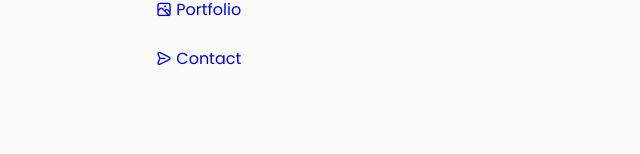
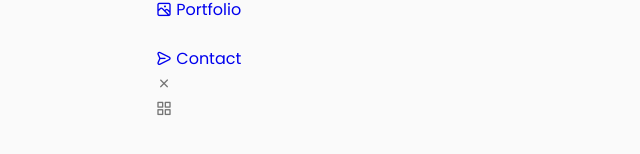
Before and after one commit to AmanWorku/AmanWorku.github.io, a React (Create React App) app: page / in a window 1280 px wide. Shown: the part 224-378 px from the top of the page, without its empty margins (0-640 px from the left). Built offline with nearby package versions, Linux system fonts and the light colour scheme.

Commit message:
Add close button

```diff
--- a/src/components/header/Header.jsx
+++ b/src/components/header/Header.jsx
@@ -44,6 +44,11 @@ const Header = () => {
                         </a>
                     </li>
                 </ul>
+
+                <i className='uil uil-times nav__close'></i>
+            </div>
+            <div className="nav__toggle">
+                <i className='uil uil-apps'></i>
             </div>
         </nav>
     </header>
```
